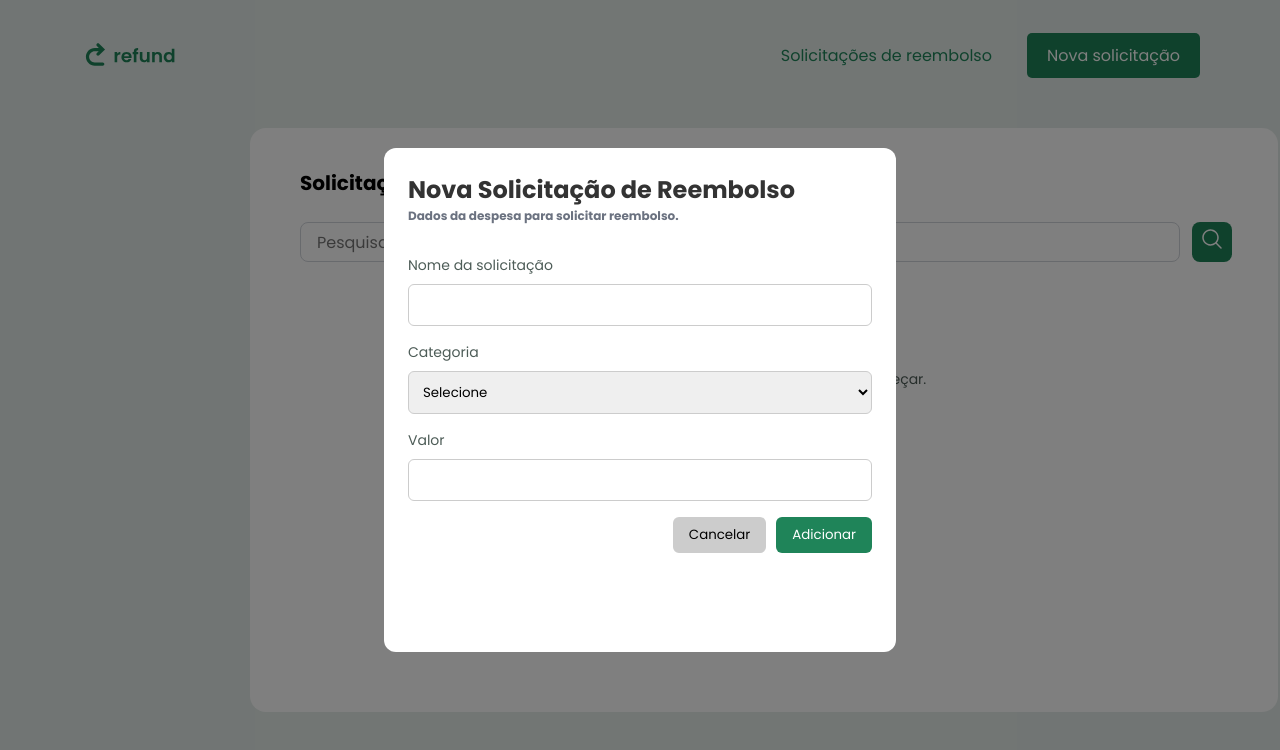
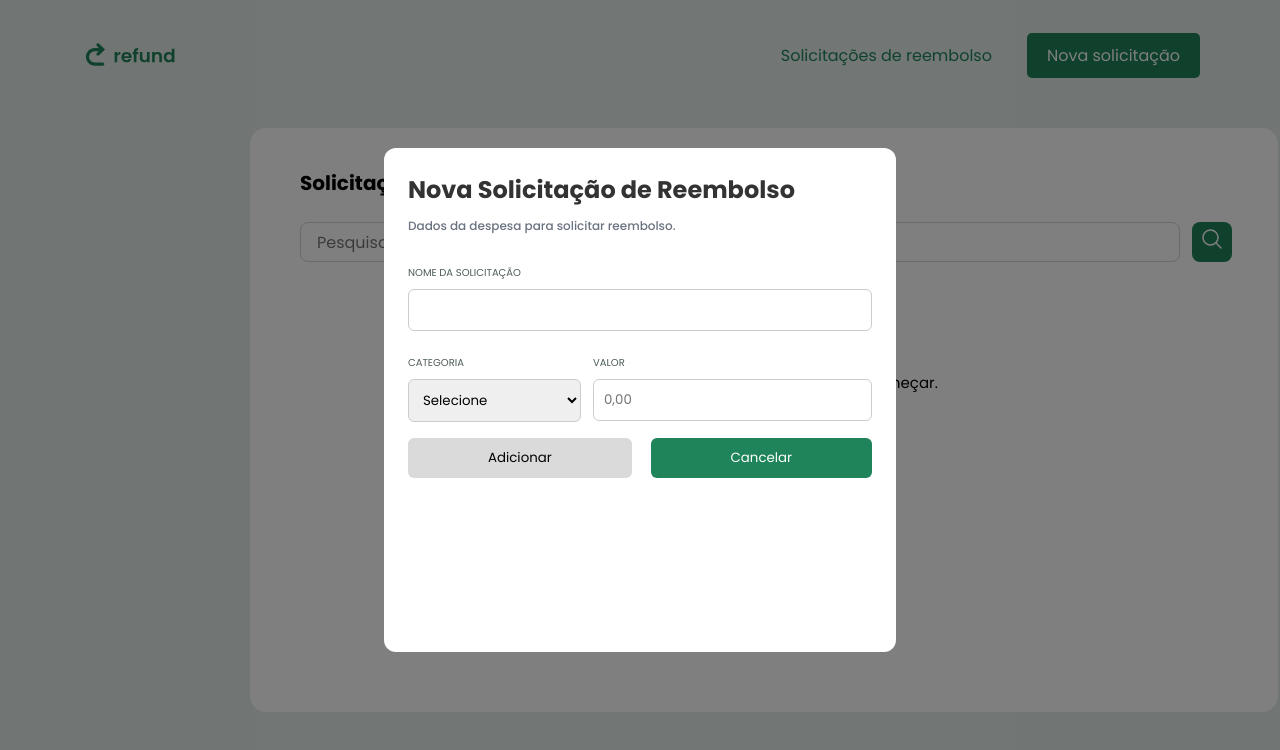
Before and after one commit to JulioAlencar0/refund-web, a React (Vite) app: page / in a window 1280 px wide. Both pictures are taken after a click on the button "Nova solicitação". Shown: the top 750 px of the page. Built offline with nearby package versions, Linux system fonts and the light colour scheme.

Commit message:
feat: enhance modal and form styling for refund requests

```diff
--- a/src/App.jsx
+++ b/src/App.jsx
@@ -19,21 +19,21 @@ function App() {
   const endIndex = startIndex + itemsPerPage;
   const currentRefunds = refunds.slice(startIndex, endIndex);
 
-  // Estados do formulário
+  //estados do modal
   const [name, setName] = useState("");
-  const [category, setCategory] = useState("Selecione");
-  const [value, setValue] = useState("");
+  const [category, setCategory] = useState("");
+  const [value, setValue] = useState("0,00");
 
   const icons = {
-    "Alimentação": food,
-    "Hospedagem": hotel,
-    "Transporte": car,
-    "Serviços": service,
-    "Outros": other
+    Alimentação: food,
+    Hospedagem: hotel,
+    Transporte: car,
+    Serviços: service,
+    Outros: other,
   };
 
   const addRefund = () => {
-    if (!name || !value) return; // validação simples
+    if (!name || !value) return;
     const newRefund = {
       id: Date.now(),
       name,
@@ -44,8 +44,8 @@ function App() {
     setRefunds([...refunds, newRefund]);
     setShowModal(false);
     setName("");
-    setCategory("Alimentação");
-    setValue("");
+    setCategory("");
+    setValue("0,00");
   };
 
   return (
@@ -53,7 +53,9 @@ function App() {
       <div className="header">
         <img src={logo} alt="Logo" />
         <button className="btn1">Solicitações de reembolso</button>
-        <button className="btn2" onClick={() => setShowModal(true)}>Nova solicitação</button>
+        <button className="btn2" onClick={() => setShowModal(true)}>
+          Nova solicitação
+        </button>
       </div>
 
       <div className="content">
@@ -71,8 +73,8 @@ function App() {
           {currentRefunds.length === 0 ? (
             <div className="empty-state">
               <img src={empty} alt="" />
-              <p> Nenhuma solicitação encontrada!</p>
-              <p>Adicione uma nova solicitação para começar.</p>
+              <p className="emptyText"> Nenhuma solicitação encontrada!</p>
+              <p className="emptyText"> Adicione uma nova solicitação para começar.</p>
             </div>
           ) : (
             currentRefunds.map((item) => (
@@ -99,9 +101,13 @@ function App() {
               >
                 ←
               </button>
-              <span>Página {currentPage} de {totalPages}</span>
+              <span>
+                Página {currentPage} de {totalPages}
+              </span>
               <button
-                onClick={() => setCurrentPage((p) => Math.min(p + 1, totalPages))}
+                onClick={() =>
+                  setCurrentPage((p) => Math.min(p + 1, totalPages))
+                }
                 disabled={currentPage === totalPages}
               >
                 →
@@ -117,30 +123,43 @@ function App() {
           <div className="modal">
             <h2>Nova Solicitação de Reembolso</h2>
             <h5>Dados da despesa para solicitar reembolso.</h5>
-              <p>Nome da solicitação</p>
+            <p>NOME DA SOLICITAÇÃO</p>
             <input
               type="text"
               value={name}
               onChange={(e) => setName(e.target.value)}
             />
-            <p>Categoria</p>
-            <select value={category} placeholder="Selecione" onChange={(e) => setCategory(e.target.value)}>
-              <option>Selecione</option>
-              <option>Alimentação</option>
-              <option>Hospedagem</option>
-              <option>Transporte</option>
-              <option>Serviços</option>
-              <option>Outros</option>
+
+            <div className="row">
+              <div className="field">
+                <p>CATEGORIA</p>
+                <select
+                  value={category}
+                  onChange={(e) => setCategory(e.target.value)}
+                >
+                  <option value="">Selecione</option>
+                  <option value="Alimentação">Alimentação</option>
+                  <option value="Hospedagem">Hospedagem</option>
+                  <option value="Transporte">Transporte</option>
+                  <option value="Serviços">Serviços</option>
+                  <option value="Outros">Outros</option>
                 </select>
-            <p>Valor</p>
+              </div>
+
+              <div className="field">
+                <p>VALOR</p>
                 <input
                   type="number"
+                  placeholder="0,00"
                   value={value}
                   onChange={(e) => setValue(e.target.value)}
                 />
+              </div>
+            </div>
+
             <div className="modal-buttons">
+              <button onClick={addRefund}>Adicionar</button>
               <button onClick={() => setShowModal(false)}>Cancelar</button>
-              <button onClick={addRefund}>Adicionar</button>
             </div>
           </div>
         </div>
--- a/src/index.css
+++ b/src/index.css
@@ -124,10 +124,6 @@ body {
   font-weight: 500;
   color: #000;
 }
-.empty{
-  margin-bottom: 16px;
-  font-size: 2px;
-}
 
 
 .empty-state {
@@ -178,12 +174,19 @@ h5 {
   font-size: 12px;
   color: #6b7280;
   margin-bottom: 30px;
+  margin-top: 10px;
+  font-weight: 500;
 }
 
 p {
-  font-size: 14px;
+  font-size: 10px;
   color: #4D5C57;
   margin-bottom: 8px;
+}
+.emptyText {
+  font-size: 15px;
+  font-weight: 400;
+  color: #000;
 }
 
 .modal {
@@ -201,27 +204,49 @@ p {
   border-radius: 6px;
   border: 1px solid #ccc;
   margin-bottom: 16px;
+
 }
 
 .modal-buttons {
   display: flex;
-  justify-content: flex-end;
+  justify-content: space-between;
   gap: 10px;
 }
 
 .modal-buttons button {
-  padding: 8px 16px;
+  padding: 10px 80px;
   border: none;
   border-radius: 6px;
   cursor: pointer;
+
 }
 
 .modal-buttons button:first-child {
-  background-color: #ccc;
+  background-color: #dadada;
   color: #000;
+  justify-content: center;
+  align-items: center;
 }
 
 .modal-buttons button:last-child {
   background-color: #1F8459;
   color: #fff;
 }
+
+.row {
+  display: flex;
+  gap: 12px;
+  margin-top: 8px;
+}
+
+.field {
+  display: flex;
+  flex-direction: column;
+  flex: 1;
+}
+
+.field select, .field input {
+  padding: 10px;
+  border-radius: 6px;
+  border: 1px solid #ccc;
+}
```
Lines whose indentation alone changed are shown as unchanged.
